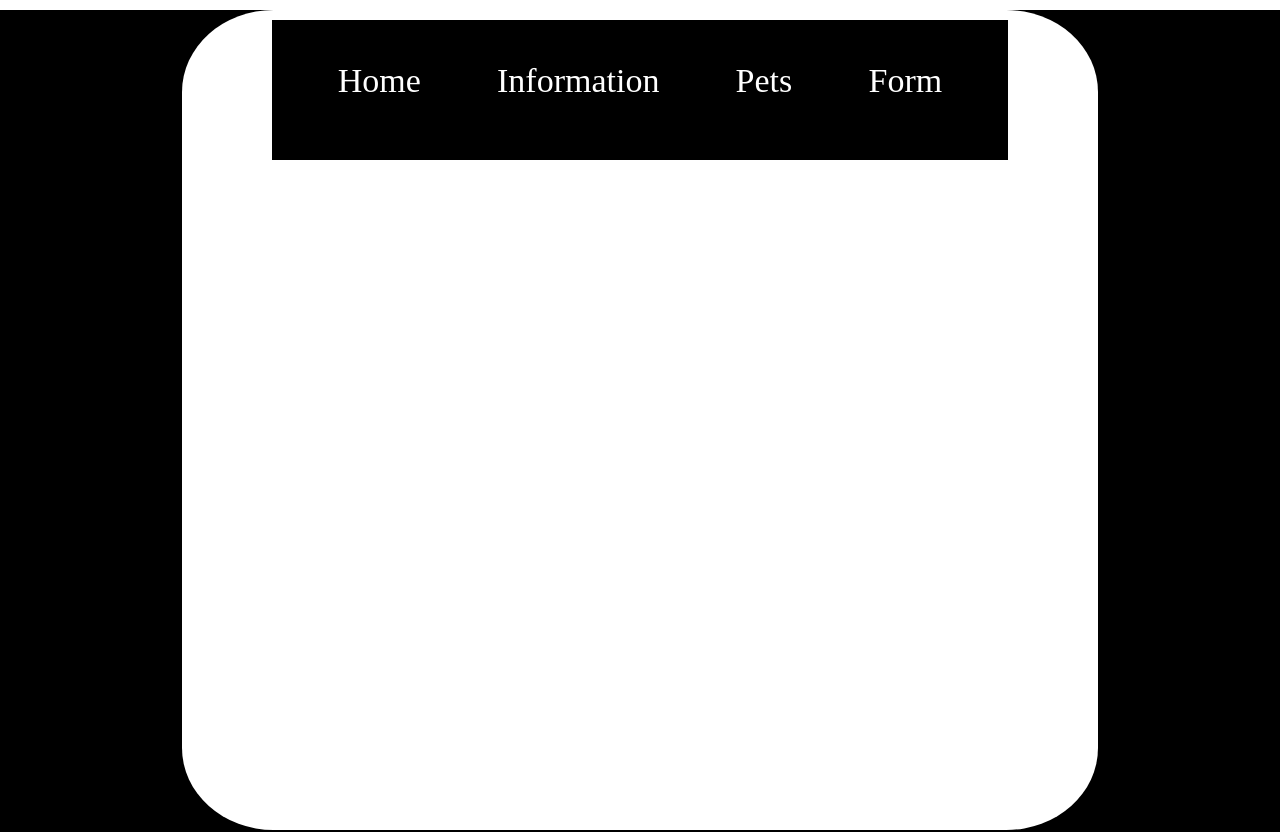
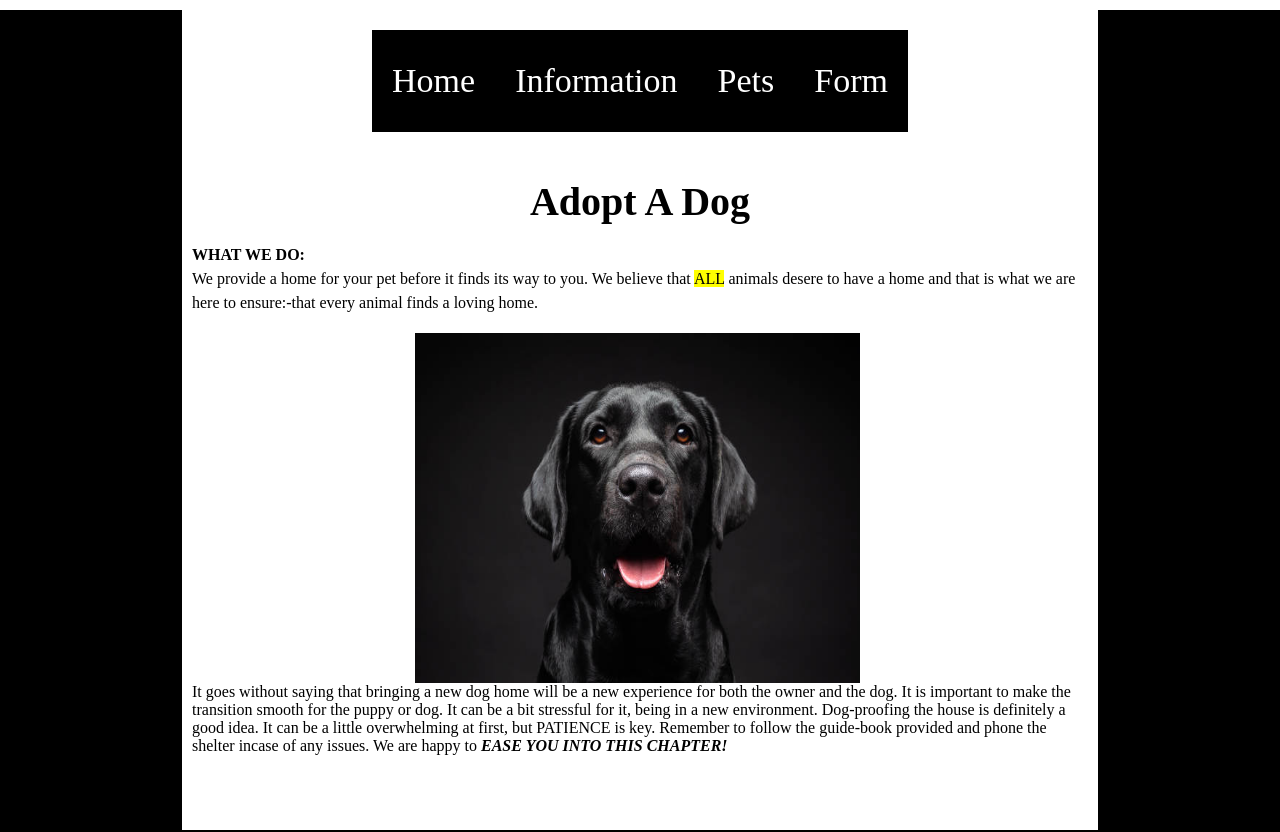
Before and after one commit to Mwagiru/AdoptAPet, a plain HTML site: page index.html in a window 1280 px wide. Shown: the top 832 px of the page. Drawn offline with Linux system fonts and the light colour scheme.

Commit message:
Add content to home section Style content using css

```diff
--- a/css/style.css
+++ b/css/style.css
@@ -10,7 +10,6 @@ section {
     height: 100vh;
     padding: 10px;
     margin: auto;
-    border-radius: 10%;
     margin-top: 10px
 }
 #nav {
@@ -20,20 +19,25 @@ section {
 .navbar {
     padding: 10px;
     margin: auto;
-    width: 80%;
+    width: 85%;
     height: 15%;
-    background-size: cover;
-    background-repeat: no-repeat;
-    background-color: black;
+    display: flex;
+    flex-direction: row;
+    justify-content: center;
 }
-ul {
+#nav h1 {
+    text-align: center;
+    font-size: 2.5em;
+}
+.navbar ul {
     display: flex;
     flex-direction: row;
     justify-content: space-evenly;
     list-style-type: none;
     position: relative;
     line-height: 50%;
-    position: relative;
+    background-color: black;
+    position: fixed;
 }
 li a {
     text-decoration: none;
@@ -43,9 +47,31 @@ li a {
     font-size: 34px;
     line-height: 3em;
 }
-
+li a:hover {
+    text-shadow: 5px 5px 5px white;
+    color:black;
+    background-color: white;
+}
+.content {
+    padding-right: 5px;
+}
+.content li {
+    line-height: 1.5em;
+}
+.img-content {
+    display: flex;
+    flex-direction: row;
+    align-items: center;
+}
+img {
+    background-size: contain;
+    display: block;
+    margin-left: auto;
+    margin-right: auto;
+    width: 50%;
+}
 #info {
-    background-color: blueviolet;
+    background-color: white;
 }
 #dogs {
     background-color: bisque;
--- a/index.html
+++ b/index.html
@@ -18,6 +18,23 @@
                     <li><a href="#form">Form</a></li>
                 </ul>
             </div>
+            <br>
+            <div>
+                <h1>Adopt A Dog</h1>
+                <br>
+                <div class="content">
+                    <ul>
+                        <li><b>WHAT WE DO:</b><br>
+                            We provide a home for your pet before it finds its way to you.
+                            We believe that <mark>ALL</mark> animals desere to have a home and that is what we are here to ensure:-that every animal finds a loving home.
+                        </li>
+                    </ul><br>
+                   <div class="image-content">
+                        <img src="/images/dog1.jpg" alt="dog" width="400px" height="350px">
+                        <p>It goes without saying that bringing a new dog home will be a new experience for both the owner and the dog. It is important to make the transition smooth for the puppy or dog. It can be a bit stressful for it, being in a new environment. Dog-proofing the house is definitely a good idea. It can be a little overwhelming at first, but PATIENCE is key. Remember to follow the guide-book provided and phone the shelter incase of any issues. We are happy to <b><i>EASE YOU INTO THIS CHAPTER!</i></b>  </p>
+                   </div>
+                </div>
+            </div>
         </section>
         <section id="info"></section>
         <section id="dogs"></section>
```
